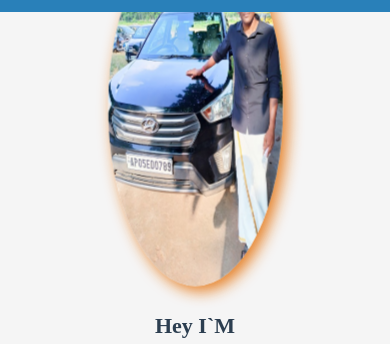
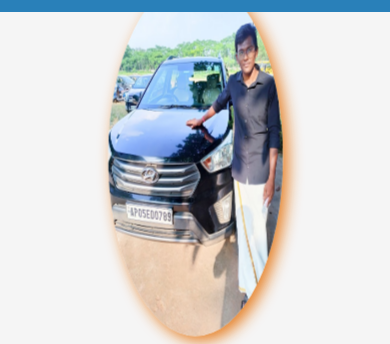
Before and after one commit to satyakedarisetti/portfolio, a plain HTML site: page index.html in a window 390 px wide. Shown: the part 86-430 px from the top of the page. Drawn offline with Linux system fonts and the light colour scheme.

Commit message:
commit initial

```diff
--- a/index.css
+++ b/index.css
@@ -493,10 +493,11 @@ body {
    .hero-container {
       flex-direction: column-reverse;
       text-align: center;
+      margin-top: 50px;
   }
 
   .hero-image img {
-    margin-top: 700px;
+    margin-top: 100px;
       max-width: 90%;
       margin-bottom: 20px;
       border-radius: 50%;
@@ -523,7 +524,7 @@ body {
 
   }
   .nav-content {
-    justify-content: space-evenly;
+    justify-content: space-between;
   }
   .nav-content nav {
     display: none;
```
